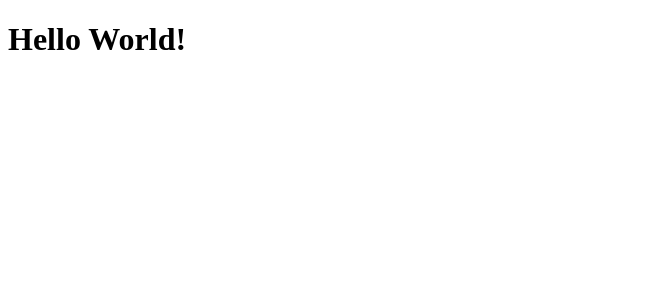
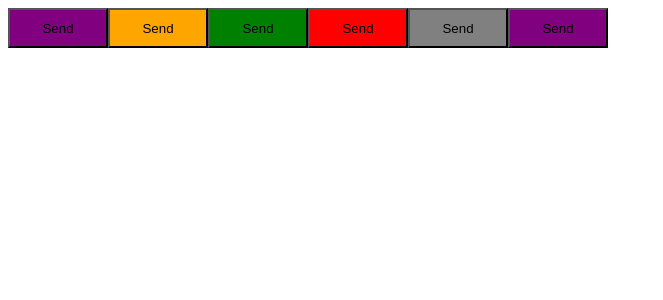
Before and after one commit to LeonardoBrizolla/02-ignite-timer, a React (Vite) app: page / in a window 1280 px wide. Shown: the top 300 px of the page, without its empty margins (0-663 px from the left). Built offline with nearby package versions, Linux system fonts and the light colour scheme.

Commit message:
Styled Components

```diff
--- a/package.json
+++ b/package.json
@@ -10,11 +10,13 @@
   },
   "dependencies": {
     "react": "^18.2.0",
-    "react-dom": "^18.2.0"
+    "react-dom": "^18.2.0",
+    "styled-components": "^5.3.5"
   },
   "devDependencies": {
     "@types/react": "^18.0.15",
     "@types/react-dom": "^18.0.6",
+    "@types/styled-components": "^5.1.25",
     "@vitejs/plugin-react": "^2.0.0",
     "typescript": "^4.6.4",
     "vite": "^3.0.0"
--- a/src/App.tsx
+++ b/src/App.tsx
@@ -1,5 +1,14 @@
+import { Button } from "./components/Button";
+
 export function App() {
   return (
-    <h1>Hello World!</h1>
+    <>
+      <Button variant="primary"/>
+      <Button variant="secondary"/>
+      <Button variant="success"/>
+      <Button variant="danger"/>
+      <Button variant="neutral"/>
+      <Button />
+    </>
   )
 }
--- /dev/null
+++ b/src/components/Button.styles.ts
@@ -0,0 +1,31 @@
+import styled, { css } from 'styled-components'
+
+export type ButtonVariant =
+  | 'primary'
+  | 'secondary'
+  | 'danger'
+  | 'success'
+  | 'neutral'
+
+interface ButtonContainerProps {
+  variant: ButtonVariant
+}
+
+const buttonVariantsColor = {
+  primary: 'purple',
+  secondary: 'orange',
+  danger: 'red',
+  success: 'green',
+  neutral: 'gray'
+}
+
+export const ButtonContainer = styled.button<ButtonContainerProps>`
+  width: 100px;
+  height: 40px;
+
+  ${props => {
+    return css`
+      background-color: ${buttonVariantsColor[props.variant]};
+    `
+  }}
+`
--- /dev/null
+++ b/src/components/Button.tsx
@@ -0,0 +1,9 @@
+import { ButtonContainer, ButtonVariant } from './Button.styles'
+
+interface ButtonProps {
+  variant?: ButtonVariant
+}
+
+export function Button({ variant = 'primary' }: ButtonProps) {
+  return <ButtonContainer variant={variant}>Send</ButtonContainer>
+}
```
Also changed, not shown: 1 other file (tests, documents, lock files or other folders).
